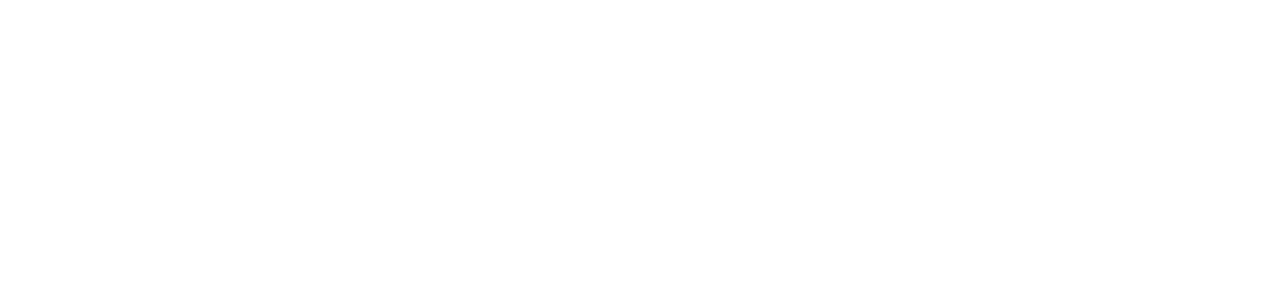
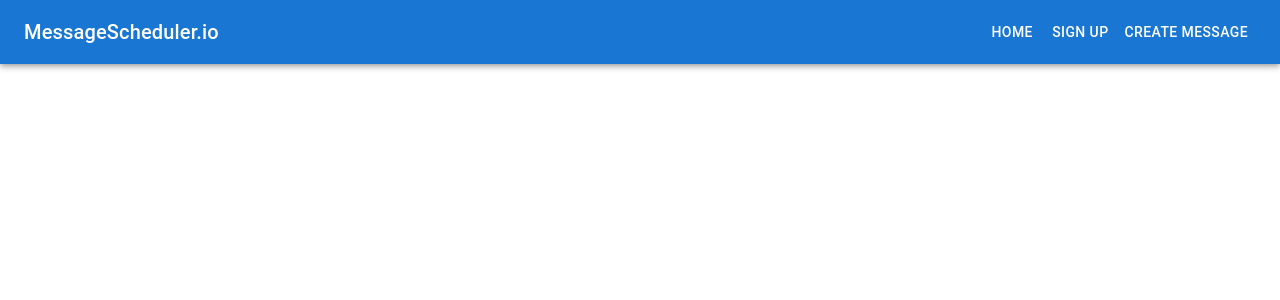
Before and after one commit to TheRealSTM/message-scheduler, a React (Create React App) app: page / in a window 1280 px wide. Before the commit this address had no page. Shown: the top 300 px of the page. Built offline with nearby package versions, Linux system fonts and the light colour scheme.

Commit message:
Create basic navbar and add it to router

```diff
--- a/src/App.tsx
+++ b/src/App.tsx
@@ -3,6 +3,7 @@
 import {Routes, Route, BrowserRouter} from "react-router-dom";
 import SignUp from "./sign-up/SignUp";
 import MessageCreationForm from "./message-creation-form/MessageCreationForm";
+import NavBar from "./nav-bar/NavBar";
 
 const App = () => {
   const handleSubmit = (formData: any) => {
@@ -11,6 +12,7 @@
 
     return (
         <BrowserRouter>
+            <NavBar />
             <Routes>
                 <Route path="/signup" element={<SignUp onSubmit={handleSubmit}/>} />
                 <Route path="/create-message" element={<MessageCreationForm onSubmit={handleSubmit}/>} />
--- /dev/null
+++ b/src/nav-bar/NavBar.tsx
@@ -0,0 +1,20 @@
+import React from "react";
+import { AppBar, Toolbar, Typography, Button } from "@mui/material";
+import { Link } from "react-router-dom";
+
+const NavBar = () => {
+    return (
+        <AppBar position="static">
+            <Toolbar>
+                <Typography variant="h6" component="div" sx={{ flexGrow: 1 }}>
+                    MessageScheduler.io
+                </Typography>
+                <Button color="inherit" component={Link} to="/">Home</Button>
+                <Button color="inherit" component={Link} to="/signup">Sign Up</Button>
+                <Button color="inherit" component={Link} to="/create-message">Create Message</Button>
+            </Toolbar>
+        </AppBar>
+    );
+};
+
+export default NavBar;
```
